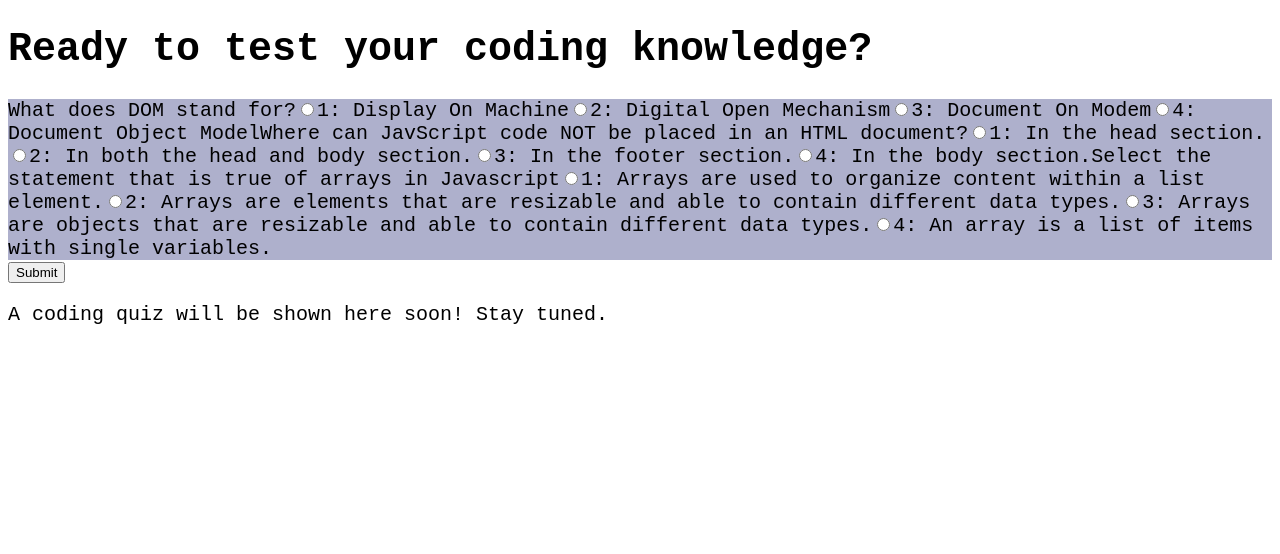
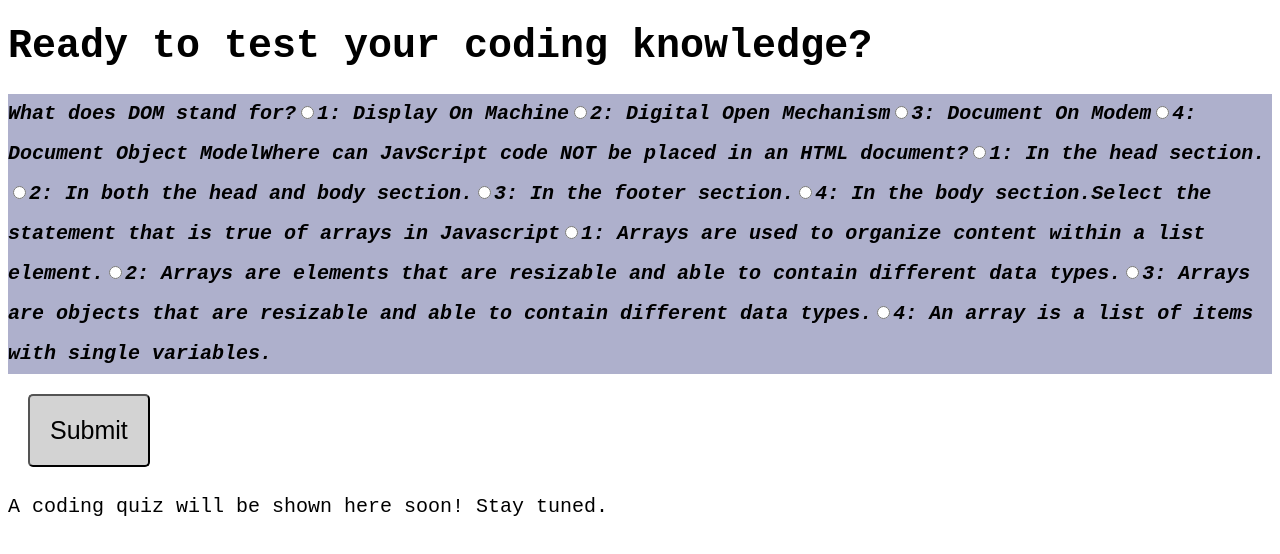
Before and after one commit to analizajb/code-quiz, a plain HTML site: page index.html in a window 1280 px wide. Both pictures are taken after a click on the button "Submit". Drawn offline with Linux system fonts and the light colour scheme.

Commit message:
adding style

```diff
--- a/assets/script.js
+++ b/assets/script.js
@@ -68,7 +68,7 @@ function generateQuiz(questions, quizBox, resultsBox, submitButton) {
 
         for(var i=0; i<questions.length; i++){
             // finds answer
-            userAnswer = (answersContainer[i].querySelector('input[name=question'+i+']:checked')||{}).value;
+            userAnswer = (answersContainer[i].querySelector('input[name=question0'+i+']:checked')||{}).value;
             //if correct answer
             if(userAnswer===questions[i].correctAnswer){
                 //adds to number of correct answers
@@ -87,13 +87,12 @@ function generateQuiz(questions, quizBox, resultsBox, submitButton) {
     //shows questions
     showQuestions(questions, quizBox);
 
-    //click event. Submit = shows results
-    submitButton.onclick = function () {
+}
+
+//Submit button
+submitButton.onclick = function () {
         showResults(questions, quizBox, resultsBox);
     }
-
-}
-
 //var buttonEl = document.querySelector("#submit");
 //console.log(buttonEl);
 
--- a/assets/style.css
+++ b/assets/style.css
@@ -1,12 +1,39 @@
 body {
+    display: flexbox;
+    flex: content;
+    line-height: 200%;
     font-size: 20px;
     font-family: 'Courier New', Courier, monospace;
     color: black;
 }
 
 #quiz {
-    display: flexbox;
-    flex: content;
+    border: 3px;
+    border-color: black;
     background-color: rgb(174, 176, 204);
 
 }
+
+.question {
+    font-weight: 600;
+    font-style: italic;
+}
+
+#answers {
+    margin-bottom: 20px;
+}
+
+#submit {
+    font: sans-serif;
+    font-size: 25px;
+    background-color: lightgray;
+    color: black;
+    border-radius: 5px;
+    padding: 20px;
+    margin: 20px 0 0 20px;
+}
+
+#submit:hover {
+    cursor:pointer;
+    background-color: gray;
+}
```
